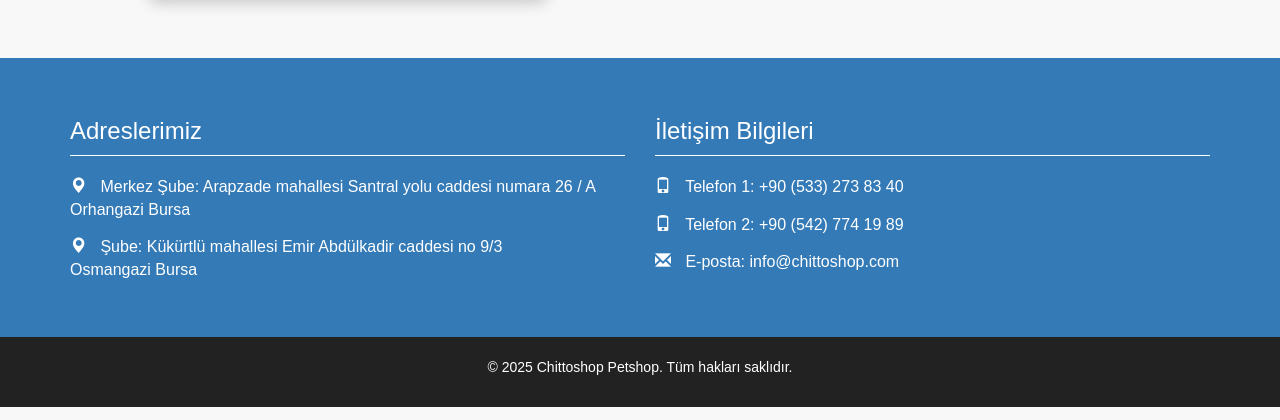
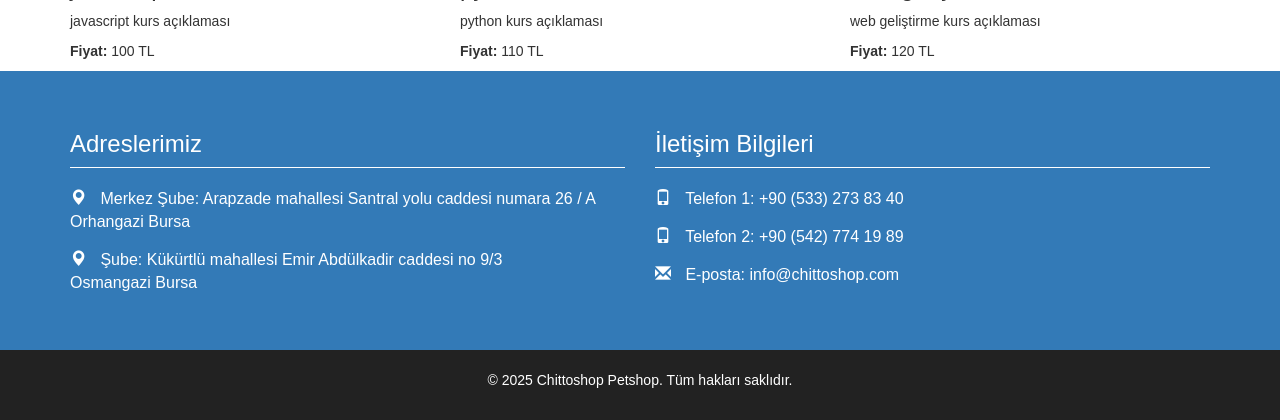
Before and after one commit to xbios/chitto, a Django app: page /shop/ in a window 1280 px wide. Shown: the part 661-1081 px from the top of the page. Run offline with Django 4.2, Linux system fonts and the light colour scheme; some libraries are stand-ins or nearby versions.

Commit message:
add .gitignore file and update product listing in index.html with dynamic content

```diff
--- a/shop/templates/shop/index.html
+++ b/shop/templates/shop/index.html
@@ -23,21 +23,22 @@
     </div>
   </div>
 
-  <!-- Ana Görsel ve Yakında Hizmet Mesajı -->
-  <div class="coming-soon">
+
+
+    <!-- Ürün Listesi -->
+  <div class="product-list">
     <div class="container">
       <div class="row">
-        <div class="col-md-6">
-          <!-- <img src="/api/placeholder/600/400" alt="Evcil Hayvan Görseli" class="main-image"> -->
-          <img src="images/11.jpeg" alt="Evcil Hayvan Görseli" class="main-image">
+        {% for product in products %}
+        <div class="col-md-4">
+          <div class="product-item">
+            <img src="{% static 'shop/img/' %}{{ product.url }}" alt="{{ product.name }}" class="product-image" style="width: 100px; height: 100px;">
+            <h3>{{ product.name }}</h3>
+            <p>{{ product.description }}</p>
+            <p><strong>Fiyat:</strong> {{ product.price }} TL</p>
+          </div>
         </div>
-        <div class="col-md-6">
-          <h2>Yakında Hizmetinizdeyiz!</h2>
-          <p class="lead">Minik dostlarınız için en kaliteli ürünleri sunmak üzere çok yakında hizmet vermeye
-            başlıyoruz.</p>
-          <p>Chittoshop Petshop olarak, evcil hayvanlarınızın sağlığı ve mutluluğu için en kaliteli ürünleri bir araya
-            getirdik. Hem toptan hem de perakende satışlarımızla sizlere hizmet vermeyi sabırsızlıkla bekliyoruz.</p>
-        </div>
+        {% endfor %}
       </div>
     </div>
   </div>
--- a/shop/views.py
+++ b/shop/views.py
@@ -1,12 +1,81 @@
+from datetime import date, datetime
 from django.http import HttpResponse
 from django.shortcuts import render
 from django.template import TemplateDoesNotExist
 
 # Create your views here.
 
+db = {
+    "urunliste" : [
+        {
+            "name": "javascript kursu",
+            "description": "javascript kurs açıklaması",
+            "url": "1.jpg",
+            "slug": "javascript-kursu",
+            "price": 100,
+            "date": datetime.now(),
+            "isActive": True,
+            "isUpdated": False
+        },
+        {
+            "name": "python kursu",
+            "description": "python kurs açıklaması",
+            "url": "2.jpg",
+            "slug": "python-kursu",
+            "price": 110,
+            "date": date(2025, 9, 10),
+            "isActive": True,
+            "isUpdated": False
+        },
+        {
+            "name": "web geliştirme kursu",
+            "description": "web geliştirme kurs açıklaması",
+            "url": "3.jpg",
+            "slug": "web-gelistirme-kursu",
+            "price": 120,
+            "date": date(2025, 8, 10),
+            "isActive": True,
+            "isUpdated": True
+        },
+             {       "name": "javascript kursu",
+            "description": "javascript kurs açıklaması",
+            "url": "1.jpg",
+            "slug": "javascript-kursu",
+            "price": 100,
+            "date": datetime.now(),
+            "isActive": True,
+            "isUpdated": False
+        },
+        {
+            "name": "python kursu",
+            "description": "python kurs açıklaması",
+            "url": "2.jpg",
+            "slug": "python-kursu",
+            "price": 110,
+            "date": date(2025, 9, 10),
+            "isActive": True,
+            "isUpdated": False
+        },
+        {
+            "name": "web geliştirme kursu",
+            "description": "web geliştirme kurs açıklaması",
+            "url": "3.jpg",
+            "slug": "web-gelistirme-kursu",
+            "price": 120,
+            "date": date(2025, 8, 10),
+            "isActive": True,
+            "isUpdated": True
+        }
+    ],
+
+}
+
 def index(request):
+    products = db["urunliste"]
     try:
-        return render(request, 'shop/index.html', {})
+        return render(request, 'shop/index.html',{
+        'products': products,
+        })
     except TemplateDoesNotExist:
         return HttpResponse("Template not found")
     #return HttpResponse('shop index')
```
Also changed, not shown: page/static/shop/img/1.jpg (added), page/static/shop/img/2.jpg (added), page/static/shop/img/3.jpg (added), 1 other file.
